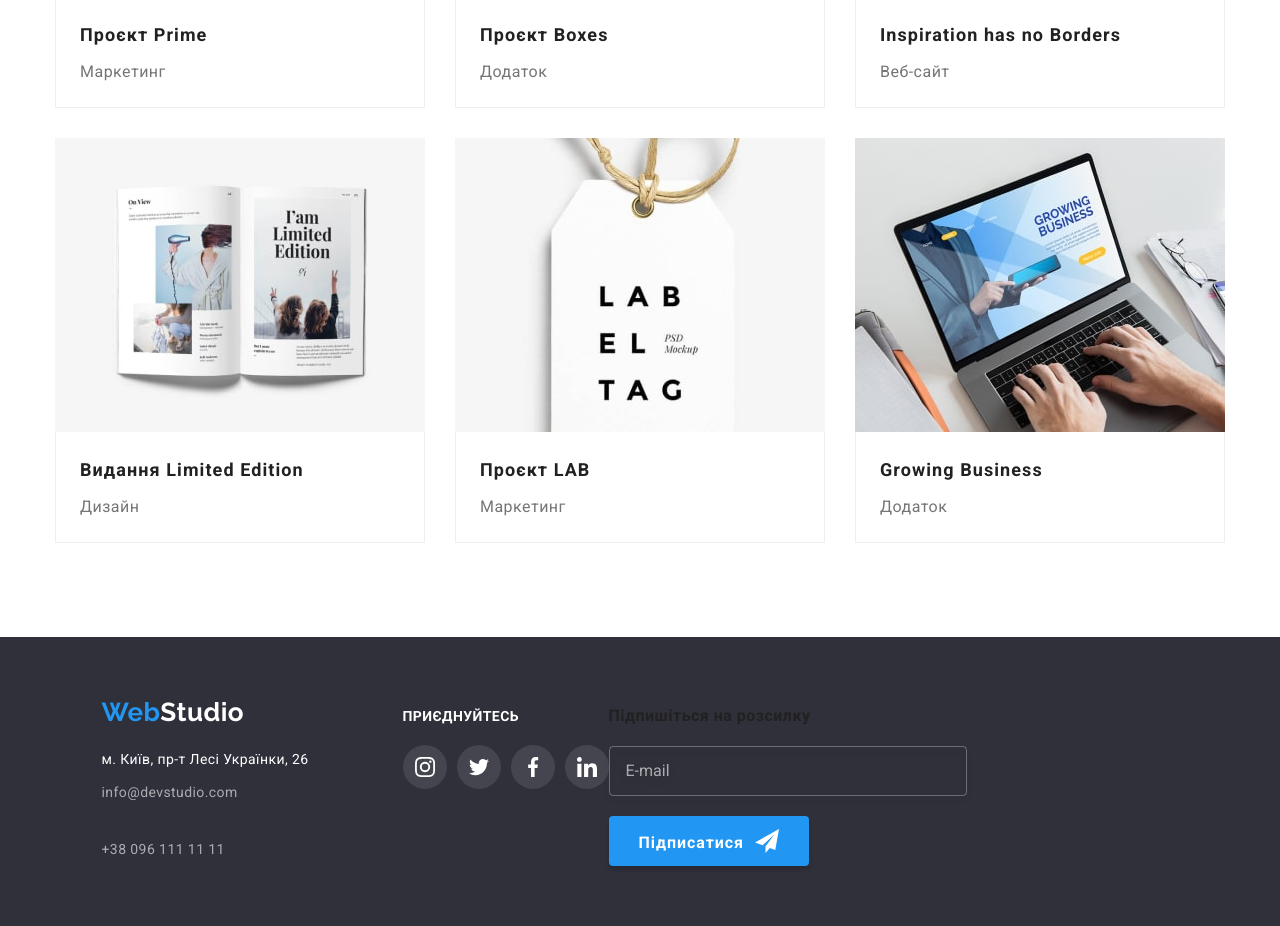
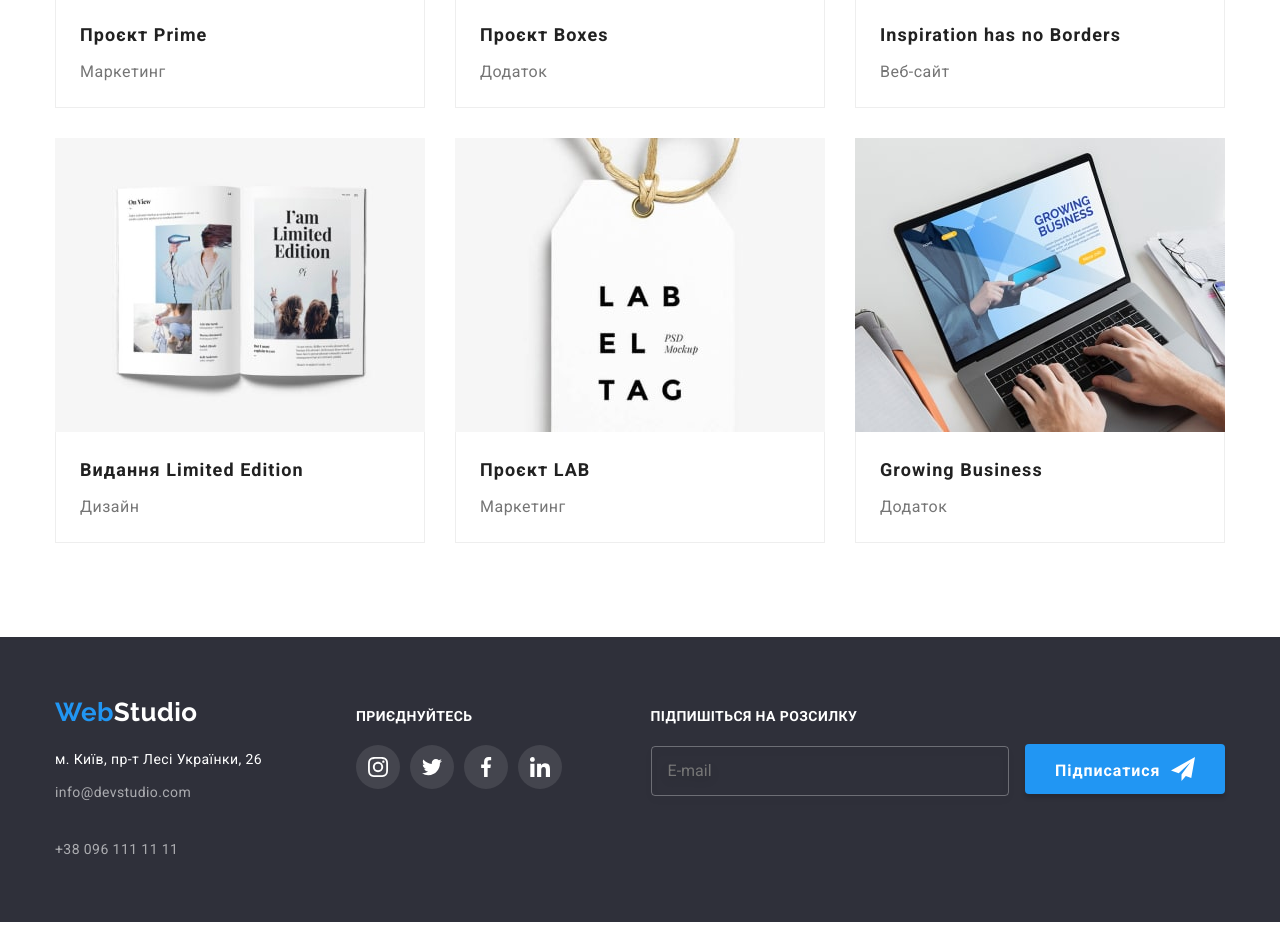
Before and after one commit to Alexon7/goit-markup-hw-08, a plain HTML site: page portfolio.html in a window 1280 px wide. Shown: the part 997-1923 px from the top of the page. Drawn offline with nearby package versions, Linux system fonts and the light colour scheme.

Commit message:
portfolio

```diff
--- a/portfolio.html
+++ b/portfolio.html
@@ -262,11 +262,12 @@
 						></li>
 					</ul>
 				</div>
-				<div>
-					<b class="footer-subscription">Підпишіться на розсилку</b>
+				<div class="footer-subscription">
+					<b class="footer-subscription__title">Підпишіться на розсилку</b>
 					<form class="footer-subscription__form">
-						<label for="mail"></label>
-						<input class="footer-subscription__field" type="email" name="subscription" id="mail" placeholder="E-mail" />
+						<label class="footer-subscription__wrap">
+							<input class="footer-subscription__field" type="email" name="subscription" placeholder="E-mail" />
+						</label>
 						<button type="submit" class="btn-subscription btn"
 							>Підписатися
 							<svg class="footer-subscription__icon" width="24" height="24">
--- a/sass/base/_section.scss
+++ b/sass/base/_section.scss
@@ -1,12 +1,12 @@
-.section {
-	padding-top: 60px;
-	padding-bottom: 60px;
+// .section {
+// 	padding-top: 60px;
+// 	padding-bottom: 60px;
 
-	@media screen and (min-width: 1200px) {
-		padding-top: 94px;
-		padding-bottom: 94px;
-	}
-}
+// 	@media screen and (min-width: 1200px) {
+// 		padding-top: 94px;
+// 		padding-bottom: 94px;
+// 	}
+// }
 .section-title {
 	margin-bottom: 30px;
 
--- a/sass/layout.scss/_page-footer.scss
+++ b/sass/layout.scss/_page-footer.scss
@@ -146,12 +146,20 @@
 	fill: var(--accent-button-color);
 }
 .footer-subscription__title {
+	text-align: center;
 	display: block;
+	margin-bottom: 20px;
 	font-weight: 700;
 	font-size: 14px;
-	line-height: 1.14;
+	line-height: calc(16 / 14);
+	letter-spacing: 0.03em;
 	text-transform: uppercase;
+
 	color: var(--accent-button-color);
+
+	@media screen and (min-width: 1200px) {
+		text-align-last: left;
+	}
 }
 // // --------------------------------------------form---------------------------------------//
 .footer-subscription {
@@ -159,11 +167,15 @@
 		margin-left: auto;
 	}
 }
-.footer-subscription__form {
-	// display: flex;
-	width: 570px;
-	margin-top: 20px;
+// .footer-subscription__form {
+// 	// display: flex;
+// 	width: 570px;
+// 	margin-top: 20px;
+// }
+.footer-subscription__wrap {
+	position: relative;
 }
+
 .footer-subscription__field {
 	margin-bottom: 20px;
 	padding: 15px 16px;
@@ -175,18 +187,18 @@
 	border-radius: 4px;
 	background-color: transparent;
 	outline: transparent;
-	color: rgba(255, 255, 255, 0.6);
+	color: var(--accent-button-color);
 
 	transition: border-color 250ms var(--timing-function);
 
-	&::placeholder {
-		font-size: 16px;
-		line-height: 1.25;
+	// &::placeholder {
+	// 	font-size: 16px;
+	// 	line-height: 1.25;
 
-		align-items: center;
+	// 	align-items: center;
 
-		color: rgba(255, 255, 255, 0.6);
-	}
+	// 	color: rgba(255, 255, 255, 0.6);
+	// }
 	&:focus {
 		border-color: var(--accent-color);
 	}
--- a/sass/layout.scss/_portfolio.scss
+++ b/sass/layout.scss/_portfolio.scss
@@ -2,14 +2,29 @@
 	@extend %section;
 }
 .filter {
-    @extend %list;
+	@extend %list;
 	display: flex;
 	justify-content: center;
-	margin-bottom: 50px;
+	margin-bottom: 40px;
+	gap: 8px;
+
+	@media screen and (max-width: 767px) {
+		flex-wrap: wrap;
+		column-gap: 8px;
+		row-gap: 15px;
+	}
+
+	@media screen and (min-width: 768px) {
+		margin-bottom: 30px;
+	}
+
+	@media screen and (min-width: 1200px) {
+		margin-bottom: 50px;
+	}
 }
-.filter__item + .filter__item {
-	margin-left: 8px;
-}
+// .filter__item + .filter__item {
+// 	margin-left: 8px;
+// }
 .filter-button {
 	display: inline-block;
 	border-radius: 4px;
@@ -37,28 +52,52 @@
 		box-shadow: 0px 3px 1px rgba(0, 0, 0, 0.1), 0px 1px 2px rgba(0, 0, 0, 0.08), 0px 2px 2px rgba(0, 0, 0, 0.12);
 	}
 }
+// .element {
+// 	padding: 0;
+// 	margin: 0;
+// 	list-style: none;
+// 	display: flex;
+// 	flex-wrap: wrap;
+// 	margin-left: calc(-1 * var(--card-set-gap));
+// 	margin-top: calc(-1 * var(--card-set-gap));
+// }
 .element {
-	padding: 0;
-	margin: 0;
-	list-style: none;
-	display: flex;
-	flex-wrap: wrap;
-	margin-left: calc(-1 * var(--card-set-gap));
-	margin-top: calc(-1 * var(--card-set-gap));
+	@extend %list;
+
+	@media screen and (min-width: 768px) {
+		display: flex;
+		flex-wrap: wrap;
+		gap: 30px;
+	}
 }
 .element__list {
-	@extend %list;
-	flex-basis: calc((100%/3) - var(--card-set-gap));
-	margin-left: var(--card-set-gap);
-	margin-top: var(--card-set-gap);
-	background-color: #ffffff;
-	transition: box-shadow 250ms var(--timing-function);
+	max-width: 450px;
 
-	&:hover,
-	&:focus {
-		box-shadow: 0px 1px 1px rgba(0, 0, 0, 0.12), 0px 4px 4px rgba(0, 0, 0, 0.06), 1px 4px 6px rgba(0, 0, 0, 0.16);
+	@media screen and (min-width: 768px) {
+		max-width: 354px;
+	}
+	@media screen and (min-width: 1200px) {
+		max-width: 370px;
 	}
 }
+.example__list + .example__list {
+	@media screen and (max-width: 767px) {
+		margin-top: 30px;
+	}
+}
+// .element__list {
+// 	@extend %list;
+// 	flex-basis: calc((100% / 3) - var(--card-set-gap));
+// 	margin-left: var(--card-set-gap);
+// 	margin-top: var(--card-set-gap);
+// 	background-color: #ffffff;
+// 	transition: box-shadow 250ms var(--timing-function);
+
+// 	&:hover,
+// 	&:focus {
+// 		box-shadow: 0px 1px 1px rgba(0, 0, 0, 0.12), 0px 4px 4px rgba(0, 0, 0, 0.06), 1px 4px 6px rgba(0, 0, 0, 0.16);
+// 	}
+// }
 .element__thumb {
 	position: relative;
 	overflow: hidden;
--- a/sass/utils/_placeholders.scss
+++ b/sass/utils/_placeholders.scss
@@ -5,8 +5,13 @@
 }
 
 %section {
+	padding-top: 60px;
+	padding-bottom: 60px;
+
+	@media screen and (min-width: 1200px) {
 		padding-top: 94px;
 		padding-bottom: 94px;
+	}
 }
 
 %link {
@@ -14,7 +19,7 @@
 	color: currentColor;
 }
 
-%form-field{
+%form-field {
 	width: 100%;
 	border: 1px solid rgba(33, 33, 33, 0.2);
 	border-radius: 4px;
```
Also changed, not shown: index.html (+3 -2 lines), css/main.css, css/main.min.css, 2 other files. Lines whose indentation alone changed are shown as unchanged.
